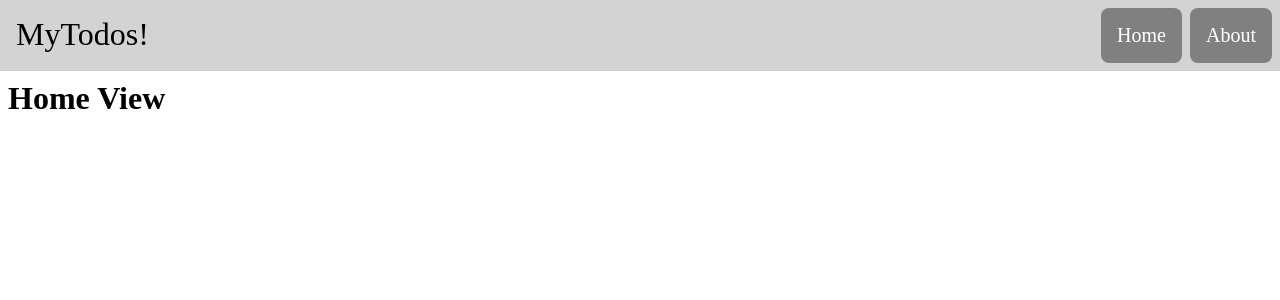
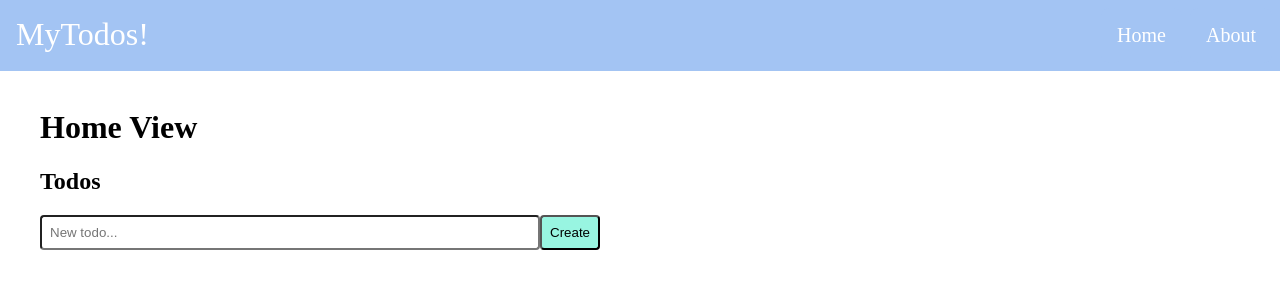
Before and after one commit to aros88/challenge, a Vue app in the folder frontend/: page / in a window 1280 px wide. Shown: the top 300 px of the page. Built offline with nearby package versions, Linux system fonts and the light colour scheme.

Commit message:
todos init components

```diff
--- a/frontend/src/App.vue
+++ b/frontend/src/App.vue
@@ -1,12 +1,9 @@
 <script setup>
-import { RouterView } from 'vue-router';
 import Header from './components/Header.vue';
 </script>
 
 <template>
   <Header />
-
-  <RouterView />
 </template>
 
 <style scoped>
--- a/frontend/src/assets/main.css
+++ b/frontend/src/assets/main.css
@@ -1 +1,7 @@
 /* @import './base.css'; */
+
+.container {
+  padding-top: 5rem;
+  padding-left: 2rem;
+  padding-right: 2rem;
+}
--- a/frontend/src/components/Header.vue
+++ b/frontend/src/components/Header.vue
@@ -1,6 +1,5 @@
 <script setup>
 import { ref } from "vue";
-import { RouterView } from 'vue-router';
 import IconClose from "./icons/IconClose.vue";
 import IconHamburger from './icons/IconHamburger.vue';
 
@@ -42,7 +41,7 @@ const toggleMobileMenu = () => {
 
 <style scoped>
 header {
-  background-color: lightgrey;
+  background-color: #A3C4F3;
   width: 100%;
   position: absolute;
   left: 0;
@@ -64,7 +63,7 @@ nav ul {
 nav ul li {
   padding: 1rem;
   margin-left: 0.5rem;
-  background-color: grey;
+  background-color: #A3C4F3;
   border-radius: 0.5rem;
   font-size: 1.25rem;
   color: white;
@@ -72,7 +71,7 @@ nav ul li {
 
 nav ul li:hover {
   cursor: pointer;
-  background-color: darkgrey;
+  background-color: #90DBF4;
 }
 
 nav ul li a {
@@ -84,6 +83,7 @@ nav ul li a {
   font-size: 2rem;
   margin-top: 1rem;
   margin-left: 1rem;
+  color: white;
 }
 
 .mobile-menu {
--- /dev/null
+++ b/frontend/src/components/TodoForm.vue
@@ -0,0 +1,25 @@
+<script setup>
+</script>
+
+<template>
+  <form class="form">
+    <input type="text" placeholder="New todo..." required />
+    <button>Create</button>
+  </form>
+</template>
+
+<style scoped>
+  .form input {
+    border-radius: 0.25rem;
+    padding: 0.5rem;
+    width: 40%;
+    max-width: 720px;
+  }
+
+  .form button {
+    padding: 0.5rem;
+    background-color: #98F5E1;
+    border-radius: 0.25rem;
+    cursor: pointer;
+  }
+</style>
--- /dev/null
+++ b/frontend/src/components/TodoList.vue
@@ -0,0 +1,14 @@
+<script setup>
+import TodoForm from './TodoForm.vue';
+
+</script>
+
+<template>
+  <div>
+    <h2>Todos</h2>
+    <TodoForm />
+  </div>
+</template>
+
+<styles scoped>
+</styles>
--- a/frontend/src/views/HomeView.vue
+++ b/frontend/src/views/HomeView.vue
@@ -1,8 +1,11 @@
 <script setup>
+import TodoList from '@/components/TodoList.vue';
+
 </script>
 
 <template>
-  <main>
+  <main class="container">
     <h1>Home View</h1>
+    <TodoList />
   </main>
 </template>
```
Also changed, not shown: frontend/src/components/Todo.vue (added, +8 -0 lines).
